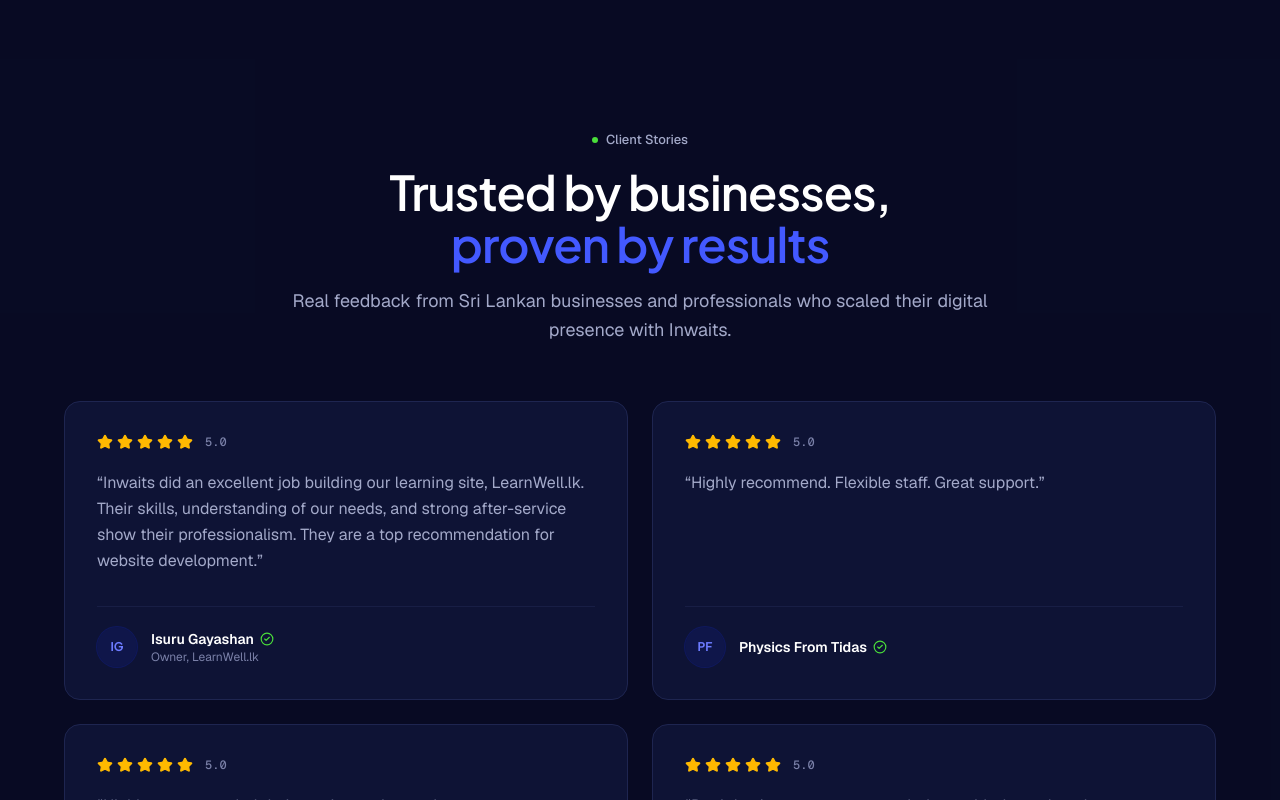
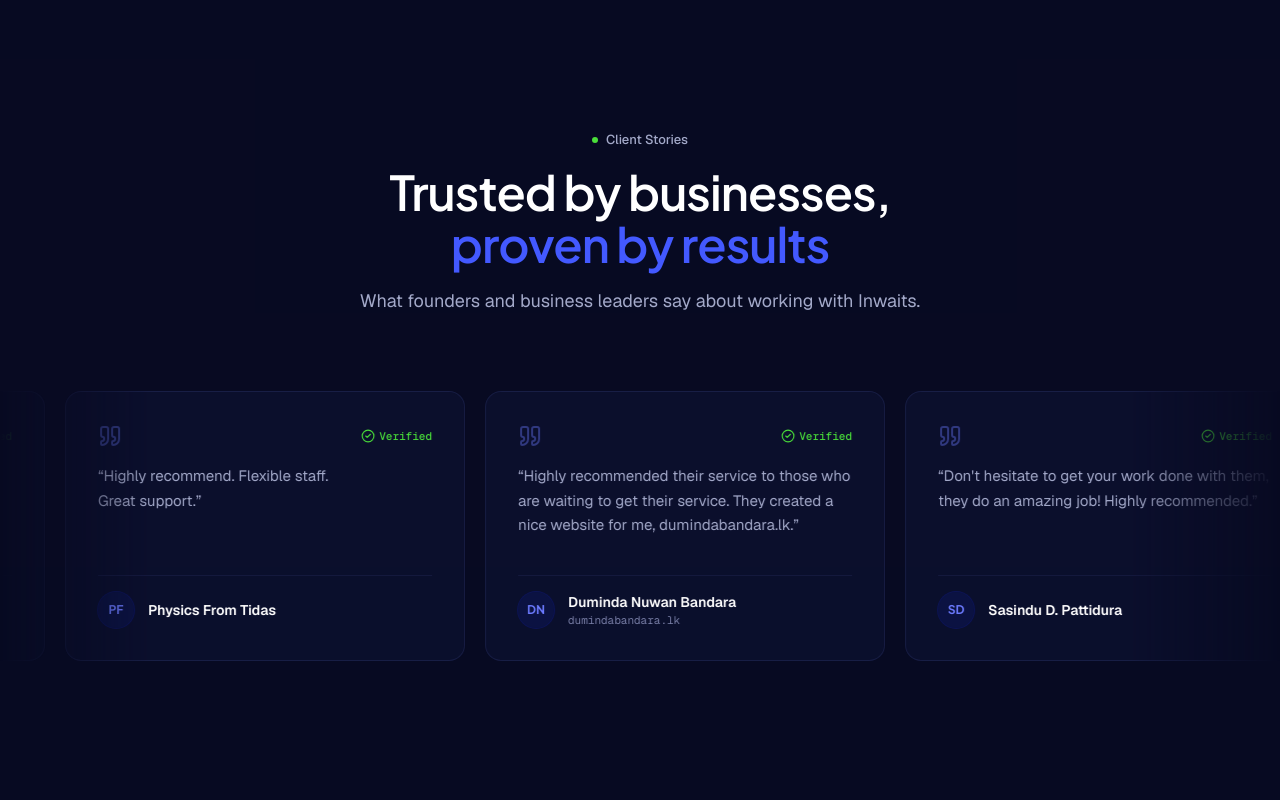
Before and after one commit to Hashandev/Inwaits_com, a Next.js app: page / in a window 1280 px wide. Shown: the part 1720-2520 px from the top of the page. Built offline with nearby package versions, Linux system fonts and the light colour scheme; no server answers.

Commit message:
Upgrade Testimonials section to sleek infinite gliding marquee carousel

```diff
--- a/components/sections/testimonials.tsx
+++ b/components/sections/testimonials.tsx
@@ -1,29 +1,13 @@
 "use client";
 
 // components/sections/testimonials.tsx
-// Modern & minimalist client testimonials:
-// Clean multi-column masonry cards with subtle glow borders, 5-star ratings,
-// verified badges, and smooth in-view entrance animations.
+// Sleek Infinite Marquee Carousel for testimonials:
+// Modern, minimalist cards continuously gliding horizontally across the screen,
+// with subtle dark-glass surfaces, pause-on-hover, and fade-out gradient edges.
 
-import { Star, CheckCircle2 } from "lucide-react";
-import { motion, type Variants } from "motion/react";
+import { CheckCircle2, Quote } from "lucide-react";
 import { SectionHeader } from "@/components/ui/section-header";
-import { testimonials } from "@/data/testimonials";
-
-const EASE = [0.22, 1, 0.36, 1] as const;
-
-const cardVariants: Variants = {
-  hidden: { opacity: 0, y: 32 },
-  visible: (i: number) => ({
-    opacity: 1,
-    y: 0,
-    transition: {
-      duration: 0.5,
-      delay: i * 0.1,
-      ease: EASE,
-    },
-  }),
-};
+import { testimonials, type Testimonial } from "@/data/testimonials";
 
 function initials(name: string) {
   return name
@@ -35,14 +19,46 @@ function initials(name: string) {
     .toUpperCase();
 }
 
+function TestimonialCard({ t }: { t: Testimonial }) {
+  return (
+    <div className="group card-surface relative flex h-[260px] w-[340px] shrink-0 flex-col justify-between rounded-2xl border border-border/70 bg-card/60 p-7 backdrop-blur-sm transition-all duration-300 hover:border-primary/50 hover:bg-card sm:h-[270px] sm:w-[400px] sm:p-8">
+      <div>
+        <div className="flex items-center justify-between">
+          <Quote className="size-6 text-primary-light/40 transition-colors duration-300 group-hover:text-primary-light" />
+          <span className="flex items-center gap-1 font-mono text-[11px] font-medium text-accent">
+            <CheckCircle2 className="size-3.5" />
+            Verified
+          </span>
+        </div>
+
+        <p className="mt-4 line-clamp-4 text-[14.5px] leading-relaxed text-text-muted transition-colors duration-200 group-hover:text-text sm:text-[15px]">
+          &ldquo;{t.quote}&rdquo;
+        </p>
+      </div>
+
+      <div className="flex items-center gap-3.5 border-t border-border/50 pt-4">
+        <div className="grid size-9 place-items-center rounded-full bg-primary/10 font-heading text-xs font-bold text-primary-light ring-1 ring-primary/20 transition-colors duration-200 group-hover:bg-primary group-hover:text-white">
+          {initials(t.name)}
+        </div>
+        <div className="min-w-0 flex-1">
+          <span className="block truncate text-sm font-semibold text-text">{t.name}</span>
+          {t.role && (
+            <span className="block truncate font-mono text-[11px] text-text-dim">{t.role}</span>
+          )}
+        </div>
+      </div>
+    </div>
+  );
+}
+
 export function Testimonials() {
   return (
     <section
       id="testimonials"
       aria-labelledby="testimonials-title"
-      className="section-y relative bg-bg-soft/60"
+      className="section-y relative overflow-hidden bg-bg-soft/50"
     >
-      <div className="container-page">
+      <div className="container-page mb-12 sm:mb-16">
         <SectionHeader
           id="testimonials-title"
           pill="Client Stories"
@@ -51,60 +67,31 @@ export function Testimonials() {
               Trusted by businesses, <span className="text-primary-ink">proven by results</span>
             </>
           }
-          description="Real feedback from Sri Lankan businesses and professionals who scaled their digital presence with Inwaits."
+          description="What founders and business leaders say about working with Inwaits."
         />
+      </div>
 
-        {/* Minimalist modern grid cards */}
-        <div className="mx-auto mt-14 grid max-w-6xl gap-5 sm:grid-cols-2 lg:gap-6">
-          {testimonials.map((t, i) => (
-            <motion.div
-              key={t.name}
-              custom={i}
-              variants={cardVariants}
-              initial="hidden"
-              whileInView="visible"
-              viewport={{ once: true, amount: 0.2 }}
-              className="group card-surface relative flex flex-col justify-between rounded-2xl p-7 transition-[border-color,background-color,transform] duration-300 hover:-translate-y-1 hover:border-primary/40 hover:bg-card/90 sm:p-8"
-            >
-              <div>
-                {/* 5-star rating */}
-                <div className="flex items-center gap-1 text-amber-400">
-                  {Array.from({ length: 5 }).map((_, starIndex) => (
-                    <Star
-                      key={starIndex}
-                      className="size-4 fill-amber-400 text-amber-400"
-                      aria-hidden="true"
-                    />
-                  ))}
-                  <span className="ml-2 font-mono text-xs font-medium text-text-dim">5.0</span>
-                </div>
-
-                {/* Quote text */}
-                <p className="mt-5 text-[15px] leading-relaxed text-text-muted transition-colors duration-200 group-hover:text-text sm:text-base">
-                  &ldquo;{t.quote}&rdquo;
-                </p>
-              </div>
-
-              {/* Author footer */}
-              <div className="mt-8 flex items-center gap-3.5 border-t border-border/60 pt-5">
-                <div className="grid size-10 place-items-center rounded-full bg-primary/10 font-heading text-xs font-bold text-primary-light ring-1 ring-primary/20 transition-colors duration-200 group-hover:bg-primary group-hover:text-white">
-                  {initials(t.name)}
-                </div>
-                <div className="min-w-0 flex-1">
-                  <div className="flex items-center gap-1.5">
-                    <span className="truncate text-sm font-semibold text-text">{t.name}</span>
-                    <CheckCircle2
-                      aria-label="Verified client"
-                      className="size-3.5 shrink-0 text-accent"
-                    />
-                  </div>
-                  {t.role && (
-                    <span className="block truncate text-xs text-text-dim">{t.role}</span>
-                  )}
-                </div>
-              </div>
-            </motion.div>
-          ))}
+      {/* Infinite gliding marquee with soft edge fades */}
+      <div className="group/track relative flex overflow-hidden [mask-image:linear-gradient(to_right,transparent,#000_12%,#000_88%,transparent)]">
+        <div
+          style={{ "--marquee-duration": "32s" } as React.CSSProperties}
+          className="flex w-max gap-5 py-3 animate-marquee group-hover/track:[animation-play-state:paused]"
+        >
+          <ul className="flex shrink-0 items-center gap-5">
+            {testimonials.map((t) => (
+              <li key={t.name}>
+                <TestimonialCard t={t} />
+              </li>
+            ))}
+          </ul>
+          {/* Seamless duplicate copy for infinite glide */}
+          <ul aria-hidden="true" className="flex shrink-0 items-center gap-5">
+            {testimonials.map((t) => (
+              <li key={`${t.name}-dup`}>
+                <TestimonialCard t={t} />
+              </li>
+            ))}
+          </ul>
         </div>
       </div>
     </section>
```
